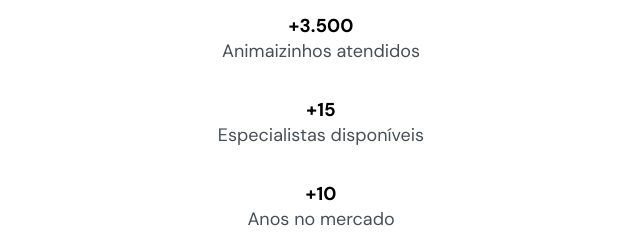
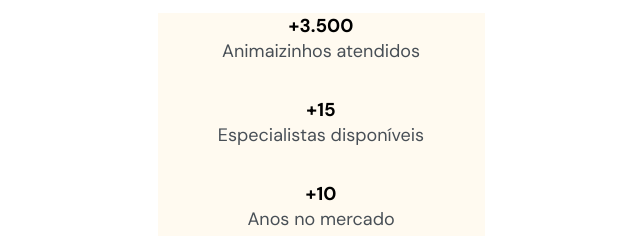
Before and after one commit to allyson7/VetCare, a website: page nlw/index.html in a window 1280 px wide. Shown: the part 569-805 px from the top of the page, without its empty margins (319-959 px from the left). Drawn offline with Linux system fonts and the light colour scheme.

Commit message:
:lipstick: advancing and adding more styles

```diff
--- a/nlw/index.html
+++ b/nlw/index.html
@@ -46,15 +46,23 @@
         alt="Mulher negra vestindo moletom verde sorrindo"
       />
     </header>
+
     <main>
-      <div>
+      <div class="stats">
+        <div class="stat">
           <h3>+3.500</h3>
           <p>Animaizinhos atendidos</p>
+        </div>
+        <div class="stat">
           <h3>+15</h3>
           <p>Especialistas disponíveis</p>
+        </div>
+        <div class="stat">
           <h3>+10</h3>
           <p>Anos no mercado</p>
         </div>
+      </div>
+
       <section>
         <p>SERVIÇOS</p>
         <h2>Como podemos ajudar seu bichinho à se sentir melhor?</h2>
--- a/nlw/style.css
+++ b/nlw/style.css
@@ -7,14 +7,16 @@
   font-size: 62.5%; /* 1rem = 10px */
 
   /* Primary colors */
-  --primary-color: hsl(170, 100%, 26%);
+  --primary-color-brand-green: hsl(170, 100%, 26%);
   --secondary-color-headline: hsl(210, 11%, 15%);
   --secondary-color-paragraph: hsl(210, 9%, 31%);
   --secondary-color-white: hsl(0, 0%, 100%);
+
+  --primary-color-brand-beige: hsl(39, 100%, 97%);
 }
 
 body {
-  font-family: 'DM Sans', sans-serif;
+  font-family: "DM Sans", sans-serif;
   font-size: 1.6rem;
 
   text-align: center;
@@ -27,7 +29,7 @@ header {
 
 h4 {
   font-size: 1.4rem;
-  color: var(--primary-color);
+  color: var(--primary-color-brand-green);
   margin-bottom: 1.6rem;
 }
 
@@ -51,13 +53,12 @@ button {
   border: none;
   border-radius: 2.5rem;
   margin: 0 auto 6rem;
-  background: var(--primary-color);
+  background: var(--primary-color-brand-green);
 
   font-size: 1.4rem;
   color: white;
   text-transform: uppercase;
   font-weight: 700;
-
 
   display: flex;
   align-items: center;
@@ -65,6 +66,10 @@ button {
   gap: 1.6rem;
 }
 
-img {
+.stats {
+  width: 32.7rem;
+  height: 47rem;
 
+  margin-inline: auto;
+  background: var(--primary-color-brand-beige);
 }
```
Lines whose indentation alone changed are shown as unchanged.
